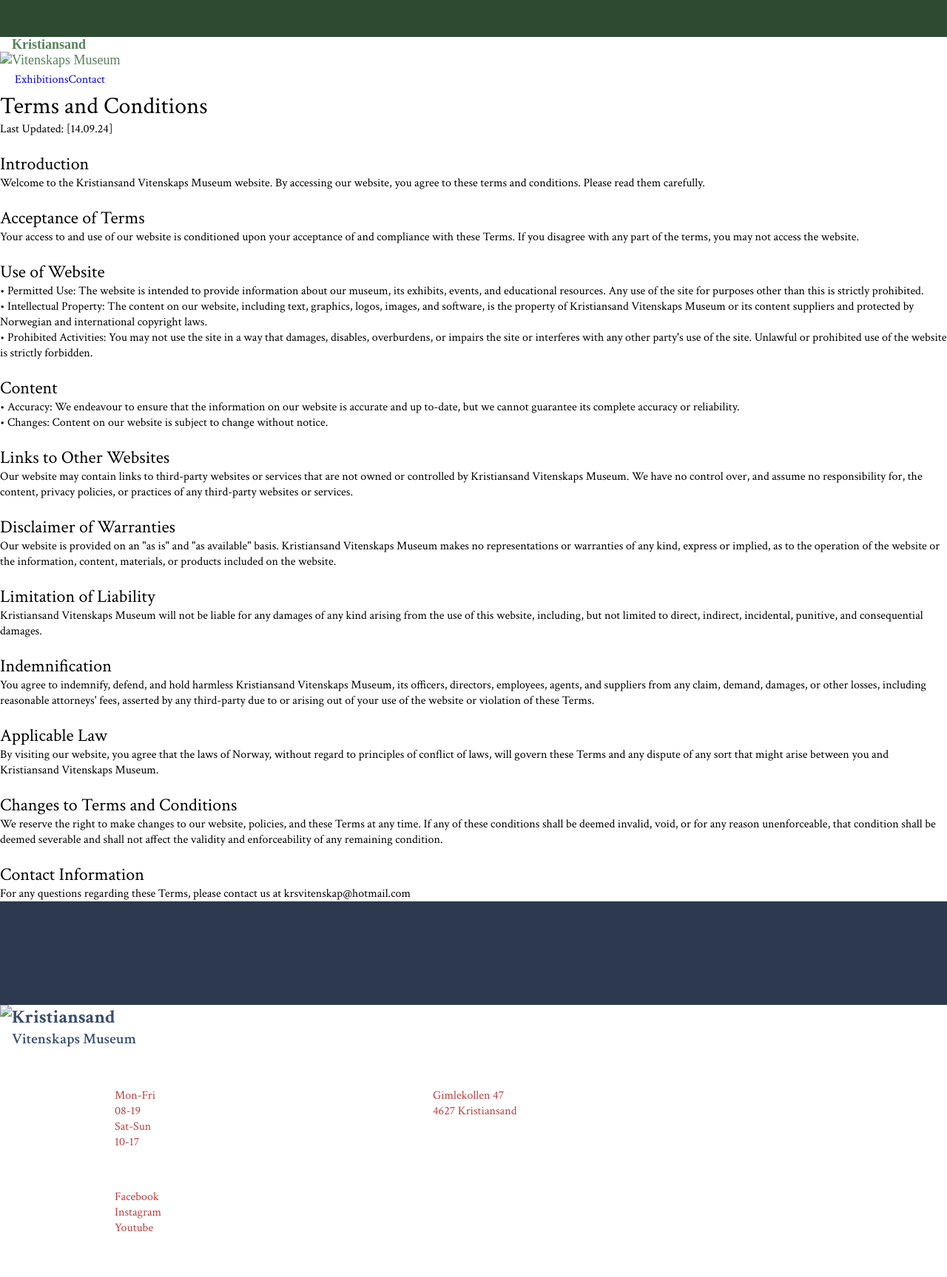
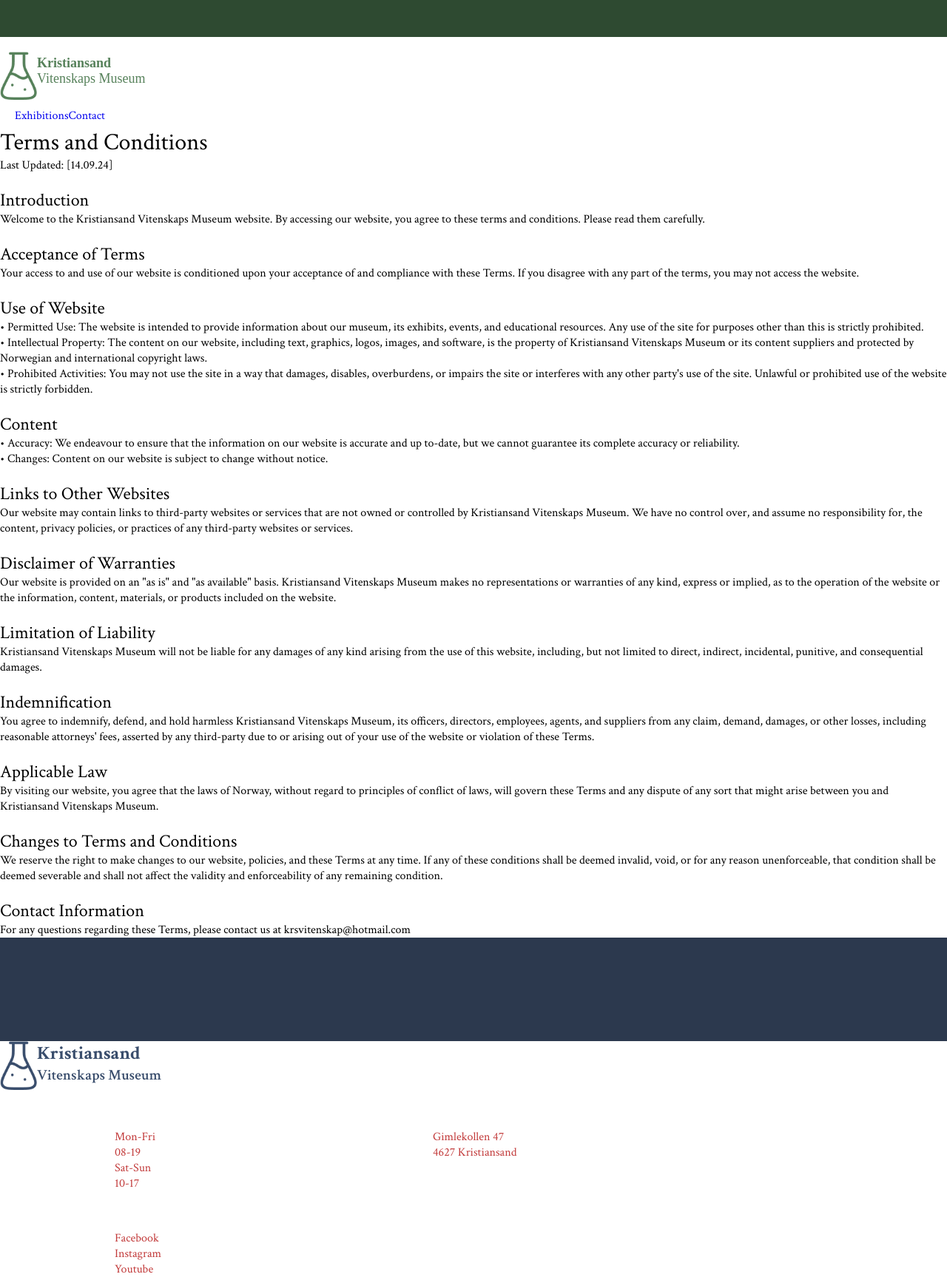
Before and after one commit to MarcusNevermo/Museum-project, a plain HTML site: page terms-and-condition.html in a window 1280 px wide. Shown: the whole page at 74% size. Before the commit the page ends 1671 px from the top, so only its background shows below. Drawn offline with Linux system fonts and the light colour scheme.

Commit message:
Update terms-and-condition.html

```diff
--- a/terms-and-condition.html
+++ b/terms-and-condition.html
@@ -17,7 +17,7 @@
         <div style="background-color: #2E4A31; width: 100%; height: 50px;"></div>
         <header>
             <div class="top-logo">
-        <a href="index.html"><img src="/Images/Science flask logo green.png" class="flask-header"></a>
+        <a href="index.html"><img src="/Science flask logo green.png" class="flask-header"></a>
             <ul>
                 <li class="top-logo-text">Kristiansand</li>
                 <li class="second-logo-text">Vitenskaps Museum</li>
@@ -76,7 +76,7 @@
 </body>
 <footer class="footer"></footer>
     <div class="logo-bottom">
-        <img src="Images/Science flask logo blue.png" class="flask-footer">
+        <img src="/Science flask logo blue.png" class="flask-footer">
     <ul>
         <li class="logo-text-bottom-1">Kristiansand</li>
         <li class="logo-text-bottom-2">Vitenskaps Museum</li>
```
